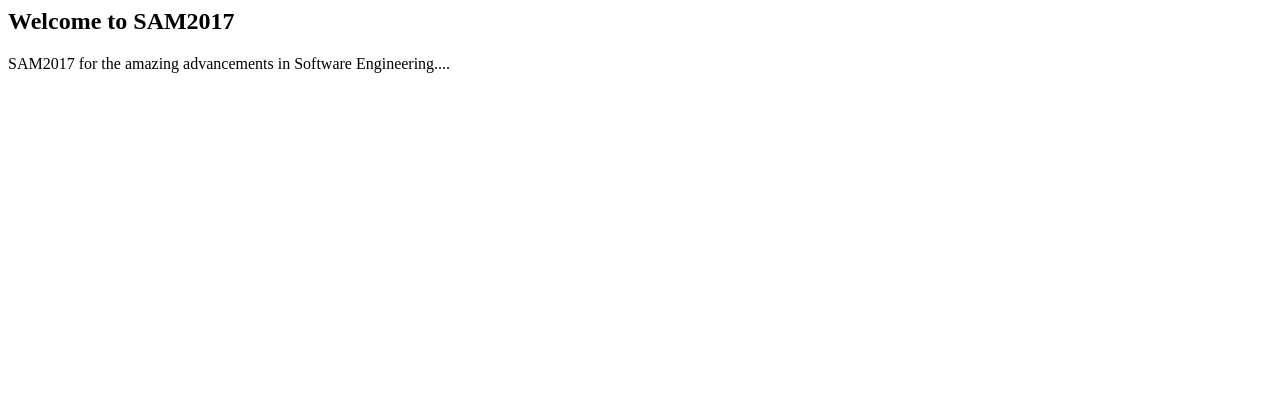
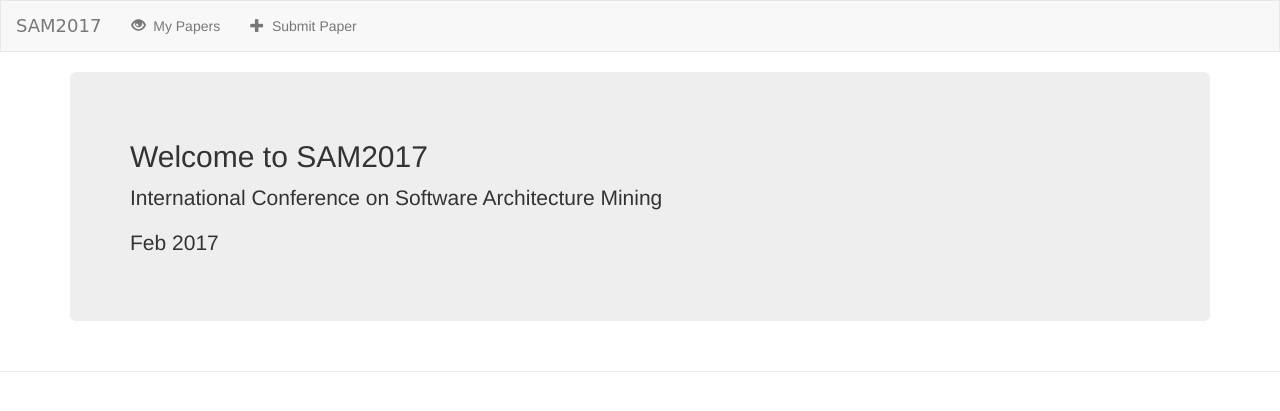
Before and after one commit to mehtapratham/SAM2017-SWEN745, a Django app: page / in a window 1280 px wide. Shown: the top 411 px of the page. Run offline with Django 3.2, Linux system fonts and the light colour scheme; a user stored in the database is signed in; parts of the project's set-up code (start-up, migrations or seed data) failed here and were passed over; some libraries are stand-ins or nearby versions.

Commit message:
Update new code.

```diff
--- a/oursite/SAM2017/models.py
+++ b/oursite/SAM2017/models.py
@@ -7,6 +7,7 @@ from django.core.validators import RegexValidator
 from datetime import datetime, date, time
 from django.template.defaulttags import register
 from django.db.models import Q
+from time import time
 
 # the templates use this to lookup the text for each enum int
 @register.filter
@@ -81,6 +82,7 @@ class Author(models.Model):
     def __str__(self):
         return self.name
 
+
 def get_upload_file_name(instance, filename):
     return 'uploaded_files/%s_%s' % (str(time()).replace('.', '_'), filename)
 
--- a/oursite/SAM2017/templates/common/base.html
+++ b/oursite/SAM2017/templates/common/base.html
@@ -4,7 +4,6 @@
     <meta charset="UTF-8">
     <title>{% block title %}SAM2017{% endblock %}</title>
 
-    <!-- loads the path to your static files -->
     {% load staticfiles %}
     <link rel="stylesheet" type="text/css" href="{% static 'SAM2017/css/bootstrap.min.css' %}"/>
     <link rel="stylesheet" type="text/css" href="{% static 'SAM2017/css/style.css' %}"/>
@@ -17,35 +16,62 @@
 
 
 <body>
-
-
-<nav class="navbar navbar-inverse">
+<nav class="navbar navbar-default">
     <div class="container-fluid">
 
         <!--Header -->
         <div class="navbar-header">
             <button type="button" class="navbar-toggle" data-toggle="collapse" data-target="#topNavBar">
-                <span class="icon-bar"></span>
+                <span class="icon-bar">Upload Paper</span>
                 <span class="icon-bar"></span>
                 <span class="icon-bar"></span>
             </button>
-            <a class="navbar-brand" href="{% url 'SAM2017:index' %}">ToolShare</a>
+            <a class="navbar-brand" href="{% url 'SAM2017:index' %}">SAM2017</a>
         </div>
-        <!-- Items -->
+        <div class="collapse navbar-collapse" id="topNavBar">
+            <ul class="nav navbar-nav">
+                {% comment %}{% if user.is_authenticated  %}{% endcomment %}
+                    <li class="{% block navbar_view-papers %}{% endblock %}">
+                        <a href="{% url 'SAM2017:view-papers' %}">
+                            <span class="glyphicon glyphicon-eye-open" aria-hidden="true"></span>&nbsp;
+                            My Papers
+                        </a>
+                    </li>
+
+                    <li class="{% block navbar_upload-paper %}{% endblock %}">
+                        <a href="{% url 'SAM2017:upload-paper' %}">
+                            <span class="glyphicon glyphicon-plus" aria-hidden="true"></span>&nbsp;
+                            Submit Paper
+                        </a>
+                    </li>
+
+                {% comment %}{% endif %}{% endcomment %}
+            </ul>
+
+            <ul class="nav navbar-nav navbar-right">
+                {% comment %}{% if user.is_authenticated %}{% endcomment %}
+
+                    {% comment %}<li class="">
+                        <a href="{% url 'SAM2017:logout' %}">
+                            <span class="glyphicon glyphicon-off" aria-hidden="true"></span>&nbsp;
+                            Logout
+                        </a>
+                    </li>{% endcomment %}
+
+                {% comment %}{% else %}
+
+                {% endif %}{% endcomment %}
+            </ul>
         </div>
+
+    </div>
 </nav>
 
 <div class="container">
 {% block body %}
 {% endblock %}
 </div>
-<!--
-{{% comment %}% if user.is_authenticated %}
-    <p>Welcome, {{ user.get_username }}. Thanks for logging in.</p>
-{% else %}
-    <p>Welcome, new user. Please log in.</p>
-{% endif %}{% endcomment %}
--->
+
 <hr>
 
 <footer>
--- /dev/null
+++ b/oursite/SAM2017/templates/common/index.html
@@ -0,0 +1,12 @@
+{% extends 'common/base.html' %}
+{% block title %}SAM2017- Welcome{% endblock %}
+{% block navbar_index %}active{% endblock %}
+
+{% block body %}
+
+    <div class="jumbotron">
+        <h2>Welcome to SAM2017 </h2>
+        <p>International Conference on Software Architecture Mining</p>
+        <p>Feb 2017</p>
+    </div>
+{% endblock %}
--- /dev/null
+++ b/oursite/SAM2017/urls.py
@@ -0,0 +1,16 @@
+from django.conf.urls import url
+from . import views
+from django.conf import settings
+from django.conf.urls.static import static
+
+app_name = 'SAM2017'
+
+urlpatterns = [
+    url(r'^$', views.index, name='index'),
+
+    url(r'^papers/$', views.view_papers, name='view-papers'),
+    url(r'^upload-paper/$', views.upload_paper, name='upload-paper'),
+    #url(r'^papers/paper-upload/uploaded_files/(?P<papername>)/$',views.download_paper, name='download-paper')
+
+
+] +static(settings.STATIC_URL, document_root=settings.STATIC_ROOT)
--- a/oursite/SAM2017/views.py
+++ b/oursite/SAM2017/views.py
@@ -28,27 +28,36 @@ home_page = reverse_lazy("home")
 
 #index page, i.e. Homepage after log-in
 @login_required(login_url=SAM_login_url)
-def home(request):
-    return render_to_response('common/home.html')
+def index(request):
+    return render_to_response('common/index.html')
 
-
+@login_required(login_url=SAM_login_url)
 def upload_paper(request):
     if request.POST:
         form = PaperForm(request.POST,request.FILES)
         if form.is_valid():
             form.save()
-            return HttpResponseRedirect('SAM2017/papers')
+            return HttpResponseRedirect('/common/papers')
     else:
         form = PaperForm()
     args={}
     args.update(csrf(request))
     args['form']=form
-    return render_to_response(request,'common/upload-paper.html',args)
+    return render_to_response('common/upload-paper.html',args)
 
+@login_required(login_url=SAM_login_url)
 def view_papers(request):
     papers = Paper.objects.all()
     context = {'papers': papers}
-    return render(request, 'SAM2017/templates/common/view-papers.html', context)
+    return render(request, 'common/view-papers.html', context, context_instance=RequestContext(request))
+
+'''
+def download_paper(request,papername):
+    paper_name = papername
+    response = HttpResponse(paper_name,content_type='')
+    response['Content-Disposition']
+'''
+
 
 #Registration-----------------------------------------------------------------------
 def register(request):
--- a/oursite/oursite/settings.py
+++ b/oursite/oursite/settings.py
@@ -115,12 +115,13 @@ USE_L10N = True
 
 USE_TZ = True
 
-MEDIA_ROOT = 'C://Users//Heena/Desktop//Coursework//SWEN-745//PROJECT//SAM2017-SWEN-745//static//'
+MEDIA_URL = '/media/'
+MEDIA_ROOT =  BASE_DIR + '/doc-uploads'
 # Static files (CSS, JavaScript, Images)
 # https://docs.djangoproject.com/en/1.9/howto/static-files/
 
 STATIC_URL = '/static/'
-
+STATIC_ROOT = 'os.path.join(REPOSITORY_ROOT,"media/")'
 
 # where requests are redirected FOR login
 LOGIN_URL = '/login/' # django default
--- a/oursite/oursite/urls.py
+++ b/oursite/oursite/urls.py
@@ -20,19 +20,24 @@ from django.contrib.auth import views
 from django.core.urlresolvers import reverse
 from SAM2017 import views
 from SAM2017.forms import *
+from django.conf.urls import url,include
+from django.contrib import admin
 
 urlpatterns = [
 	#index page, i.e. Homepage after log-in
-	url(r'^$', views.home, name='home'),
+	url(r'^$', views.index, name='index'),
 
 	#Log-in page
 	url(r'^login/$',views.login, {'template_name': 'user/login.html', 'authentication_form': LoginForm}, name="login"),
 	#url(r'^logout/$', views.logout, {'next_page': '/login'}),
 
+	url(r'^admin/', admin.site.urls),
+	url(r'^SAM2017/', include('SAM2017.urls', namespace='SAM2017')),
+
 	#registration page
 	url(r'^register/$',views.register, name='register'),
 	url(r'^register/success$', views.register_complete, name='register_complete'),
 
-	url(r'^papers/$', views.view_papers, name='papers'),
+	url(r'^common/papers/$', views.view_papers, name='view-papers'),
 	url(r'^upload-paper/$', views.upload_paper, name='upload-paper'),
 ]
```
Also changed, not shown: oursite/SAM2017/templates/common/login.html (+17 -1 lines), oursite/SAM2017/templates/common/registration.html (+19 -2 lines), oursite/SAM2017/templates/common/registration_success.html (+23 -1 lines), oursite/SAM2017/templates/common/upload-paper.html (+25 -7 lines), oursite/SAM2017/templates/common/view-papers.html (+17 -1 lines), oursite/SAM2017/migrations/0001_initial.py, oursite/db.sqlite3, 6 other files.
